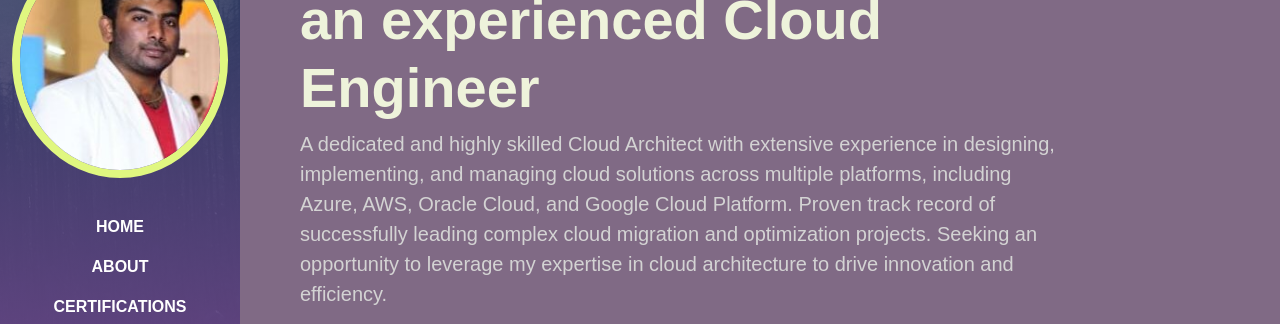
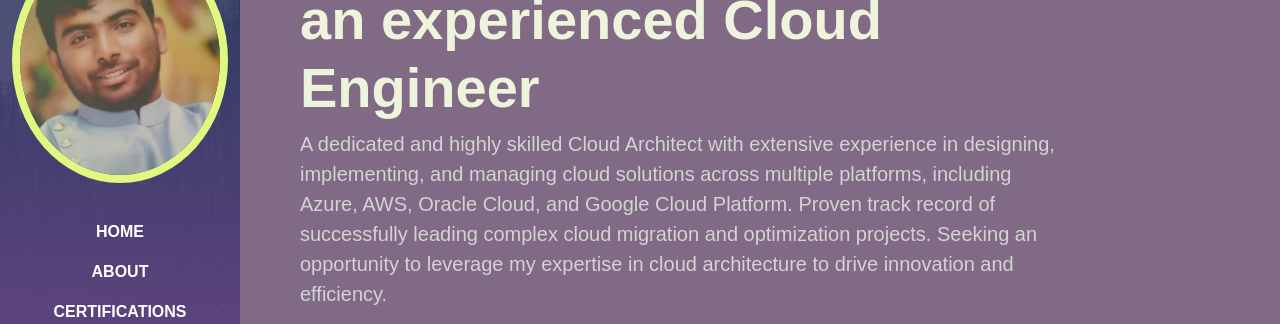
Before and after one commit to Praveen05kumar/Portfolio, a plain HTML site: page index.html in a window 1280 px wide. Shown: the part 248-572 px from the top of the page. Drawn offline with Linux system fonts and the light colour scheme; a web font is replaced by a local one.

Commit message:
Add files via upload

```diff
--- a/index.html
+++ b/index.html
@@ -19,7 +19,7 @@
         <div class="container flex-lg-column">
             <a class="navbar-brand mx-lg-auto mb-lg-4" href="#">
                 <span class="h3 fw-bold d-block d-lg-none">Praveen Kumar</span>
-                <img src="./assets/images/dp.jpeg" class="d-none d-lg-block rounded-circle" alt="">
+                <img src="./assets/images/dp2.jpeg" class="d-none d-lg-block rounded-circle" alt="">
             </a>
             <button class="navbar-toggler" type="button" data-bs-toggle="collapse" data-bs-target="#navbarNav"
                 aria-controls="navbarNav" aria-expanded="false" aria-label="Toggle navigation">
@@ -462,6 +462,7 @@
                                 <a><i class="las la-envelope"></i></a>praveen_kumar05@outlook.com
                                 <a><i class="las la-phone"></i></a>+917483099159
                                 <a><i class="lab la-github"></i></a>Praveen05kumar
+                                <a><i class="lab la-linkedin"></i></a>www.linkedin.com/in/praveen-kumar-87481b28b
 
                             </div>
                         </div>
@@ -480,14 +481,14 @@
                 <div class="row gy-4 justify-content-between">
                     <div class="col-auto">
                         <!--
-                        <p class="mb-0">Designed by <a href="#" class="fw-bold">SA7MAN</a></p>
+                        <p class="mb-0">empty<a href="#" class="fw-bold">11</a></p>
                     </div>
                     <div class="col-auto">
                         <div class="social-icons">
-                            <a><i class="las la-envelope"></i></a>
-                            <a><i class="lab la-instagram"></i></a>
-                            <a><i class="lab la-dribbble"></i></a>
-                            <a><i class="lab la-github"></i></a>
+                            <a href="#"><i class="las la-envelope"></i></a>
+                            <a href="#"><i class="lab la-instagram"></i></a>
+                            <a href="#"><i class="lab la-dribbble"></i></a>
+                            <a href="#"><i class="lab la-github"></i></a>
                         </div>
                     </div>
                     -->
```
Also changed, not shown: assets/images/dp1.jpeg (added), assets/images/dp2.jpeg (added).
